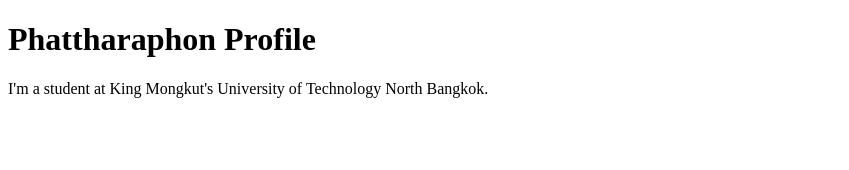
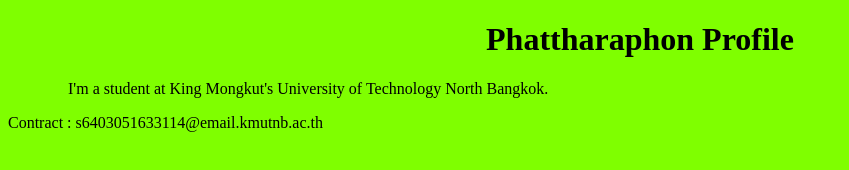
Before and after one commit to Slippy03/github-desktop-project_1_67, a plain HTML site: page index.html in a window 1280 px wide. Shown: the whole page, without its empty margins (0-849 px from the left). Drawn offline with Linux system fonts and the light colour scheme.

Commit message:
Update index.html and create css
Update index.html and create css

```diff
--- /dev/null
+++ b/css/index.css
@@ -0,0 +1,9 @@
+body{
+    background-color: chartreuse;
+}
+h1{
+    text-align: center;
+}
+p{
+    text-indent: 60px;
+}
--- a/index.html
+++ b/index.html
@@ -3,10 +3,12 @@
 <head>
     <meta charset="UTF-8">
     <meta name="viewport" content="width=device-width, initial-scale=1.0">
-    <title>Jack</title>
+    <title>Profile</title>
+    <link rel="stylesheet" href="css/index.css">
 </head>
 <body>
     <h1>Phattharaphon Profile</h1>
     <p>I'm a student at King Mongkut's University of Technology North Bangkok.</p>
+    <footer>Contract : s6403051633114@email.kmutnb.ac.th</footer>
 </body>
 </html>
```
